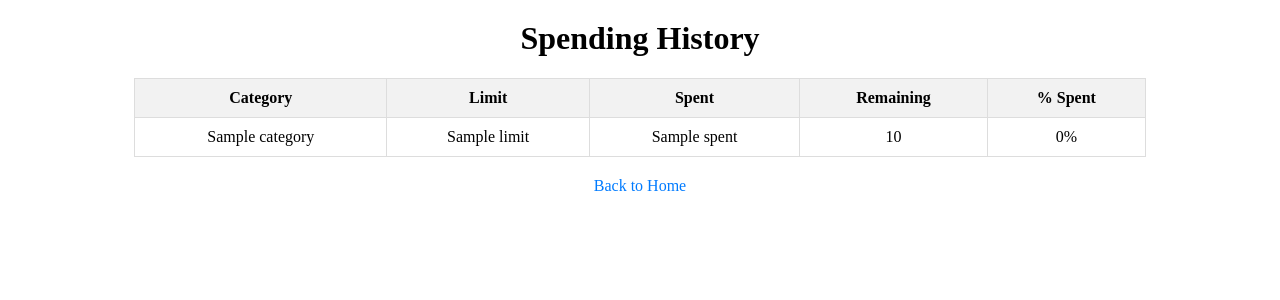
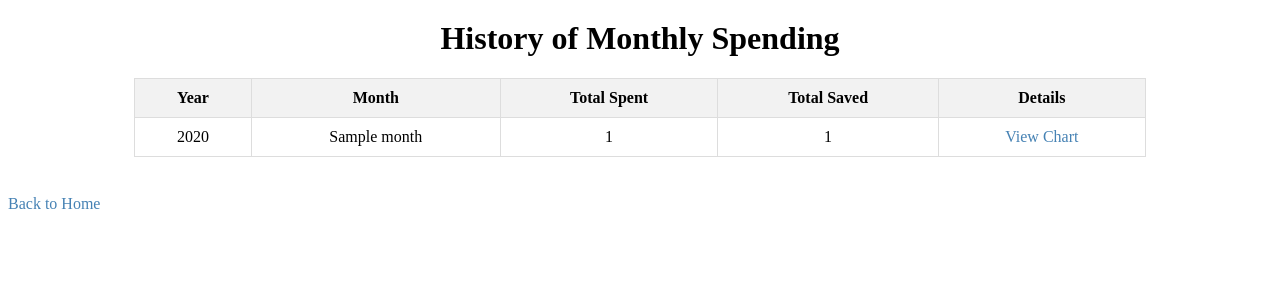
Before and after one commit to 13each/Fin-manager, a Flask app: template app/templates/history.html in a window 1280 px wide. Shown: the top 300 px of the page. Run offline with Flask 3, Linux system fonts and the light colour scheme; the template is opened without the code that fills it: most values are stand-ins (such as "Sample title", 1, 10 or a date in 2020).

Commit message:
History demonstration

```diff
--- a/app/models.py
+++ b/app/models.py
@@ -2,6 +2,7 @@ import sqlite3
 import os
 import json
 import datetime
+import copy
 
 DB_PATH = os.path.join(os.path.dirname(__file__), 'database.db')
 
@@ -106,7 +107,7 @@ def archive_monthly_spending():
         snapshot = {
             "year": year,
             "month": month,
-            "categories": current_categories
+            "categories": copy.deepcopy(current_categories)
         }
         monthly_history.append(snapshot)
         if len(monthly_history) > 12:
--- a/app/templates/history.html
+++ b/app/templates/history.html
@@ -22,42 +22,39 @@
       margin-top: 20px;
     }
     a {
-      display: block;
-      text-align: center;
-      margin-top: 20px;
       text-decoration: none;
-      color: #007BFF;
+      color: #4682B4;
+    }
+    a:hover {
+      text-decoration: underline;
     }
   </style>
 </head>
 <body>
-  <h1>Spending History</h1>
+  <h1>History of Monthly Spending</h1>
   <table>
     <thead>
       <tr>
-        <th>Category</th>
-        <th>Limit</th>
-        <th>Spent</th>
-        <th>Remaining</th>
-        <th>% Spent</th>
+        <th>Year</th>
+        <th>Month</th>
+        <th>Total Spent</th>
+        <th>Total Saved</th>
+        <th>Details</th>
       </tr>
     </thead>
     <tbody>
-      {% for category, data in categories.items() %}
-        {% set limit = data['limit'] %}
-        {% set spent = data['spent'] %}
-        {% set remaining = limit - spent %}
-        {% set percent = (spent / limit * 100) if limit > 0 else 0 %}
+      {% for item in summaries %}
       <tr>
-        <td>{{ category }}</td>
-        <td>{{ limit }}</td>
-        <td>{{ spent }}</td>
-        <td>{{ remaining }}</td>
-        <td>{{ percent | round(1) }}%</td>
+        <td>{{ item.year }}</td>
+        <td>{{ item.month }}</td>
+        <td>{{ item.total_spent }}</td>
+        <td>{{ item.total_saved }}</td>
+        <td><a href="{{ url_for('routes.history_detail', year=item.year, month=item.month) }}">View Chart</a></td>
       </tr>
       {% endfor %}
     </tbody>
   </table>
+  <br>
   <a href="{{ url_for('routes.home') }}">Back to Home</a>
 </body>
 </html>
```
Also changed, not shown: app/routes.py (+65 -1 lines).
